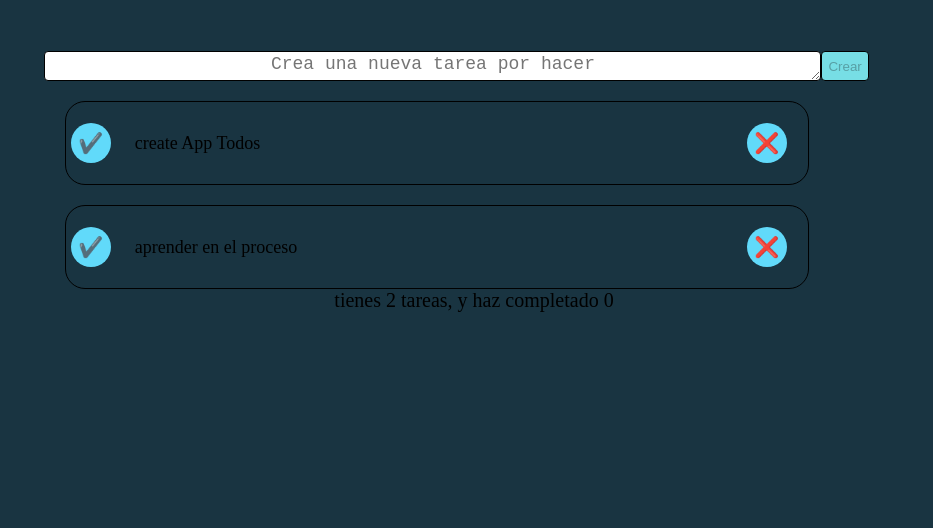
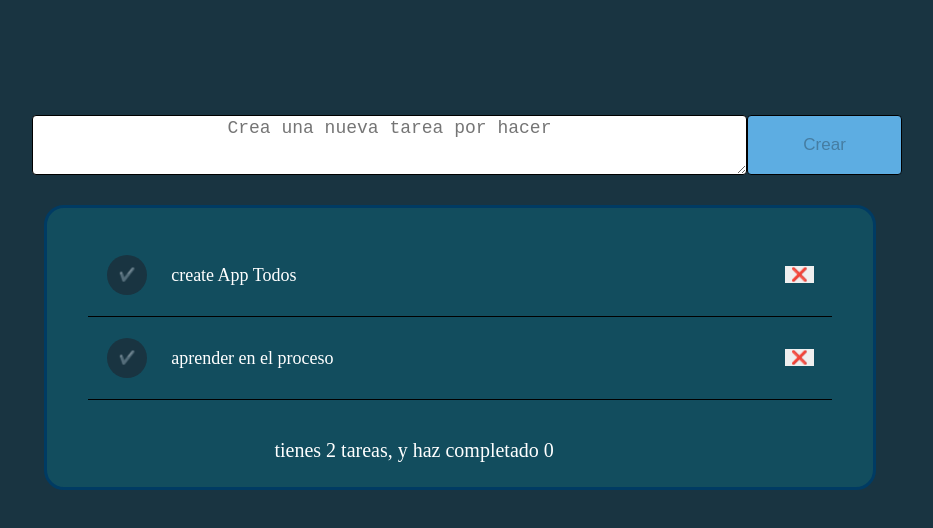
Before and after one commit to YilbertLuna/TodoList, a React (Create React App) app: page / in a window 1280 px wide. Shown: the top 528 px of the page, without its empty margins (186-1119 px from the left). Built offline with nearby package versions, Linux system fonts and the light colour scheme.

Commit message:
modified style

```diff
--- a/src/style/CounterTodo.css
+++ b/src/style/CounterTodo.css
@@ -1,6 +1,7 @@
 .counter-todo{
-    display: flex;
-    justify-content: center;
-    align-items: center;
+    display: inline-block;
+    margin-left: 26%;
+    margin-top: 5%;
     font-size: 20px;
+    color: #ffffff;
 }
--- a/src/style/CreateTodo.css
+++ b/src/style/CreateTodo.css
@@ -1,16 +1,16 @@
 .form-create-todo{
-    margin-top: 4%;
-    margin-left: 18%;
+    margin-top: 9%;
+    margin-left: 17%;
     padding: 0;
     border: 0;
-    width: 65%;
+    width: 68%;
     position: relative;
     display: inline-flex;
 }
 
 .text-create-todo{
     width: 93.4%;
-    height: 30px;
+    height: 60px;
     border: 1px solid black;
     border-radius: 0px;
     border-radius: 4px;
@@ -20,8 +20,10 @@
 }
 
 .button-create-todo{
+    width: 20%;
     border: 1px solid black;
     border-radius: 4px;
     outline: none;
-    background-color: rgba(125, 234, 241, 0.938);
+    background-color: #5DADE2;
+    font-size: 17px;
 }
--- a/src/style/ListTodo.css
+++ b/src/style/ListTodo.css
@@ -1,3 +1,10 @@
 .listTodo{
     list-style: none;
+    background-color: #115264d5;
+    border: 3px solid #003B63;
+    margin-top: 30px;
+    width: 65%;
+    margin-left: 18%;
+    border-radius: 20px;
+    padding: 2%;
 }
--- a/src/style/TodoItem.css
+++ b/src/style/TodoItem.css
@@ -1,31 +1,34 @@
 .Todo-Item-List{
-    width: 60%;
+    width: 96%;
     display: flex;
-    margin-left: 17%;
+    margin-left: 2%;
     align-items: center;
-    border: 1px solid black;
-    border-radius: 20px;
+    justify-content: center;
+    border-bottom: 1px solid black;
     padding: 5px;
-    margin-top: 20px;
 }
 
 .todo-completed{
-    background-color: #61DAFA;
+    background-color: #193441;
     border: none;
     border-radius: 50%;
     height: 40px;
     width: 40px;
-    font-size: 20px;
+    padding: 7px;
 }
 
-.todo-deteled{
-    background-color: #61DAFA;
+.todo-deleted{
+    background-color: #193441;
     border: none;
     border-radius: 50%;
     left: 50%;
     height: 40px;
     width: 40px;
-    font-size: 20px;
+    padding: 7px;
+}
+
+.delete:hover{
+    color: #ff0000;
 }
 
 .item-list{
@@ -34,8 +37,13 @@
     font-size: 18px;
     line-height: 24px;
     font-weight: 400;
+    color: #ffffff;
 }
 
 .TodoItem-p--complete {
-  text-decoration: line-through;
+  text-decoration: line-through 2px #000000;
 }
+
+.true{
+    color: #008000;
+}
```
